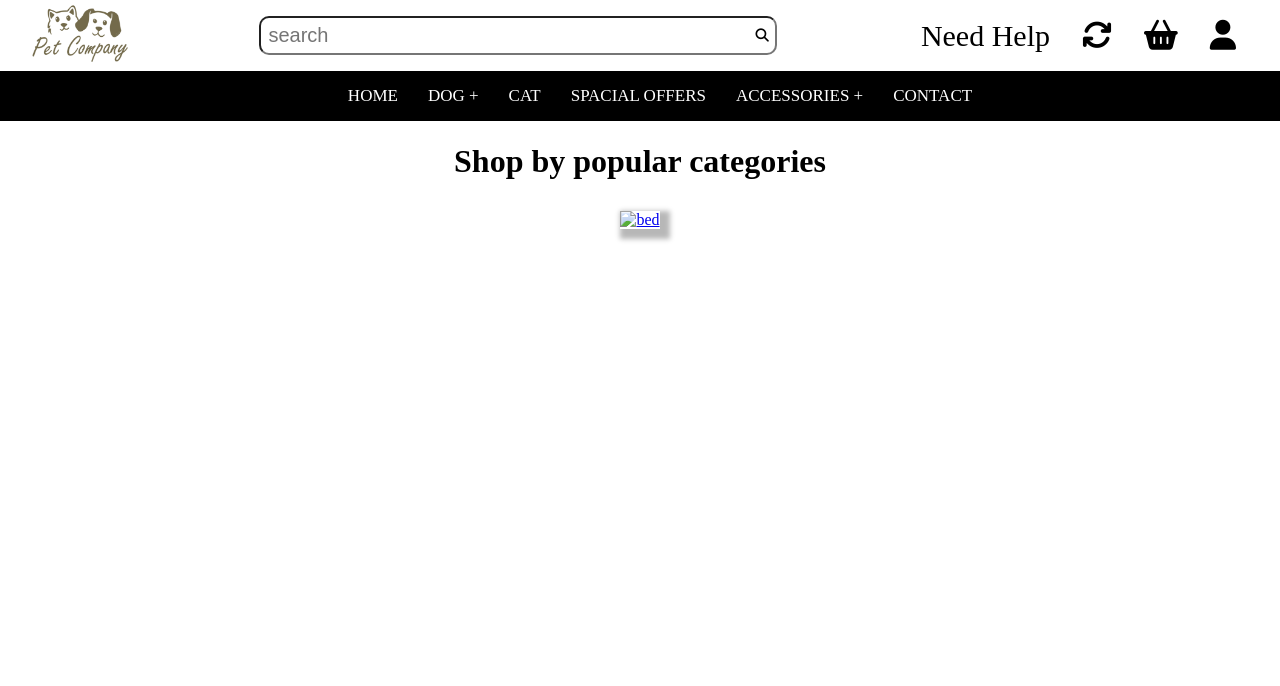
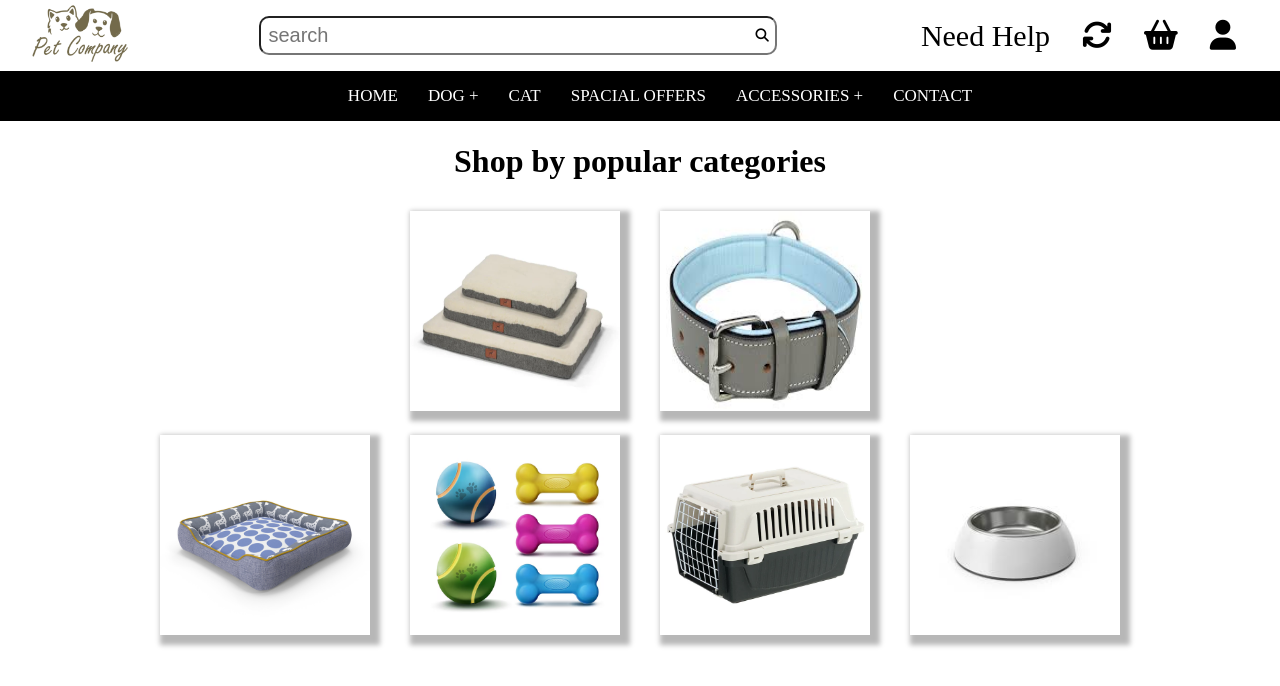
Before and after one commit to abdurasulovbilol/bilo-eno-shared-work, a plain HTML site: page index.html in a window 1280 px wide. Drawn offline with Linux system fonts and the light colour scheme.

Commit message:
Update index.html

```diff
--- a/index.html
+++ b/index.html
@@ -80,8 +80,12 @@
       <div class="pet">
         <h1>Shop by popular categories</h1>
         <div class="pets">
-          <a href="#"><img src="./img/pet-bed.jpg" alt="bed" /></a>
-
+          <a href="#"><img src="./img/bed.jpg" alt="bed" /></a>
+          <a href="#"><img src="./img/toys.avif" alt="TOYS" /></a>
+          <a href="#"><img src="./img/carrier.webp" alt="CARRIERS" /></a>
+          <a href="#"><img src="./img/bowl.jpg" alt="BOWLS" /></a>
+          <a href="#"><img src="./img/mats.webp" alt="MATS" /></a>
+          <a href="#"><img src="./img/collars.jpg" alt="COLLARS" /></a>
         </div>
       </div>
     </header>
```
